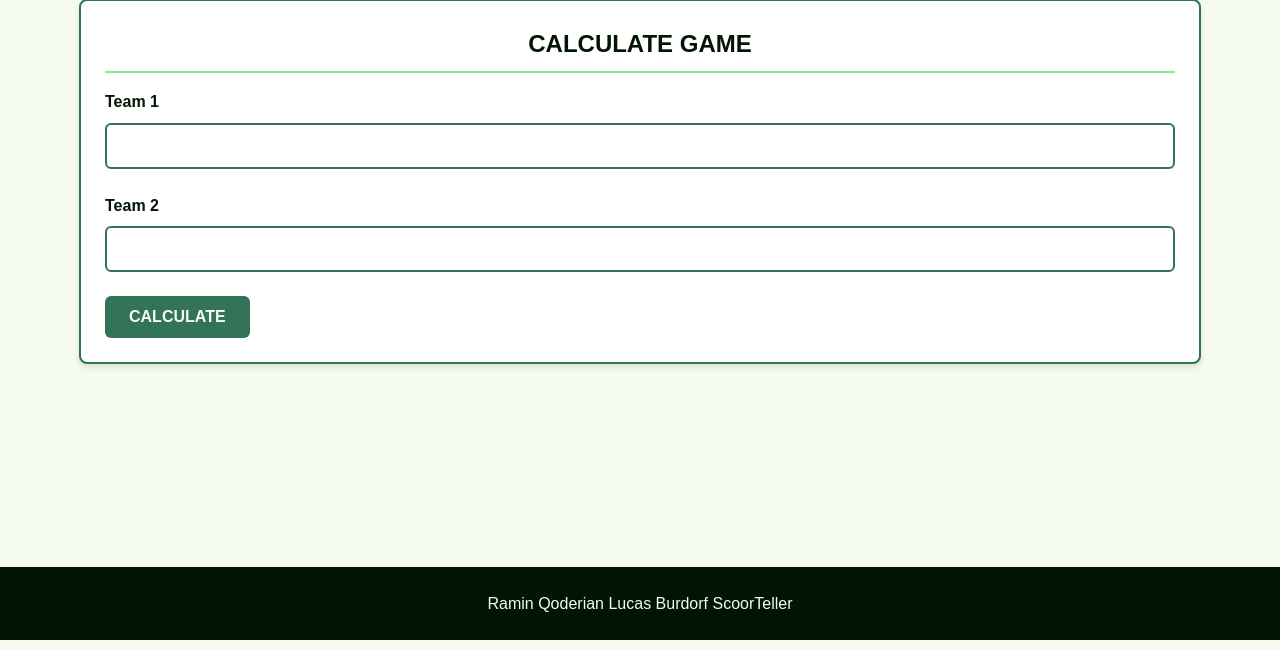
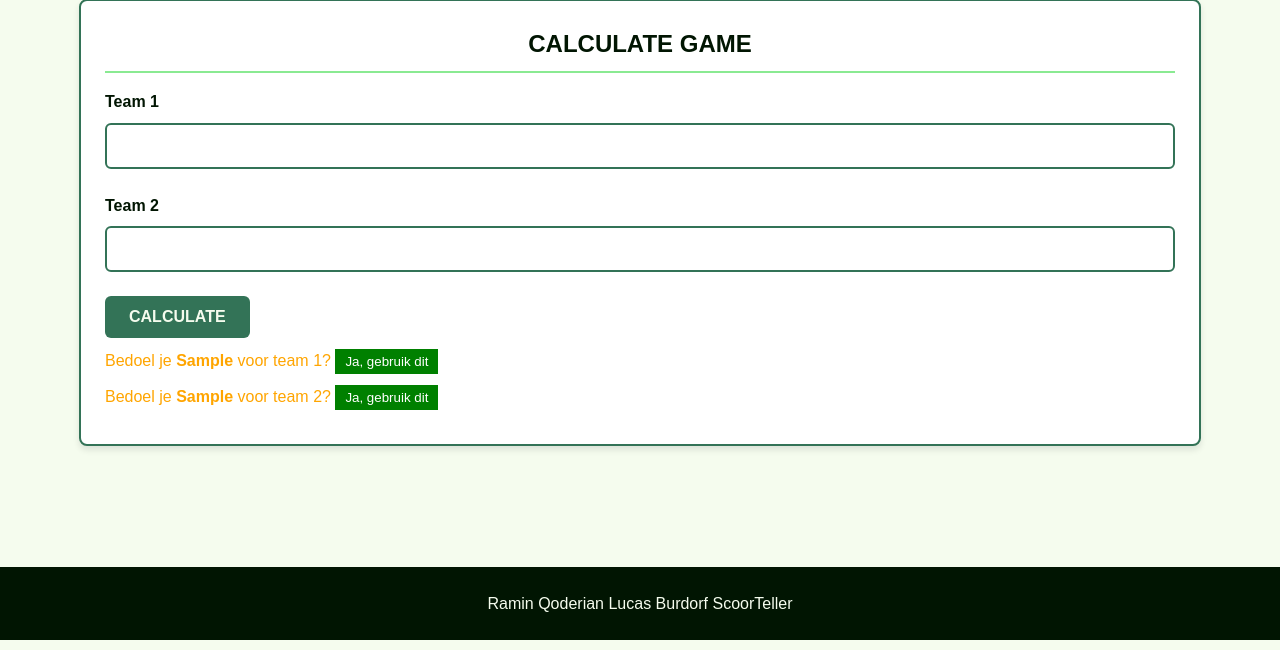
Before and after one commit to lucasburdorf/ScoorTeller, a Flask app: template templates/calculate_game.html in a window 1280 px wide. Shown: the part 75-725 px from the top of the page. Run offline with Flask 3, Linux system fonts and the light colour scheme; the template is opened without the code that fills it: most values are stand-ins (such as "Sample title", 1, 10 or a date in 2020).

Commit message:
Update calculate_game.html

```diff
--- a/templates/calculate_game.html
+++ b/templates/calculate_game.html
@@ -34,6 +34,36 @@
                     </div>
 
                     <button type="submit" class="btn">CALCULATE</button>
+                     {% if suggestion1 %}
+<div style="color: orange; margin: 10px 0;">
+    Bedoel je <strong>{{ suggestion1 }}</strong> voor team 1?
+    <form method="POST" style="display: inline;">
+        <input type="hidden" name="team1" value="{{ team1 }}">
+        <input type="hidden" name="team2" value="{{ team2 }}">
+        <input type="hidden" name="use_suggestion1" value="1">
+        <button type="submit" style="background: green; color: white; border: none; padding: 5px 10px;">Ja, gebruik dit</button>
+    </form>
+</div>
+{% endif %}
+
+{% if suggestion2 %}
+<div style="color: orange; margin: 10px 0;">
+    Bedoel je <strong>{{ suggestion2 }}</strong> voor team 2?
+    <form method="POST" style="display: inline;">
+        <input type="hidden" name="team1" value="{{ team1 }}">
+        <input type="hidden" name="team2" value="{{ team2 }}">
+        <input type="hidden" name="use_suggestion2" value="1">
+        <button type="submit" style="background: green; color: white; border: none; padding: 5px 10px;">Ja, gebruik dit</button>
+    </form>
+</div>
+{% endif %}
+
+{% if message %}
+<div style="color: {{ 'green' if 'wint' in message else 'red' }}; margin: 20px 0; font-size: 18px;">
+    {{ message }}
+</div>
+{% endif %}
+
                 </form>
 
                 {% if message %}
```
